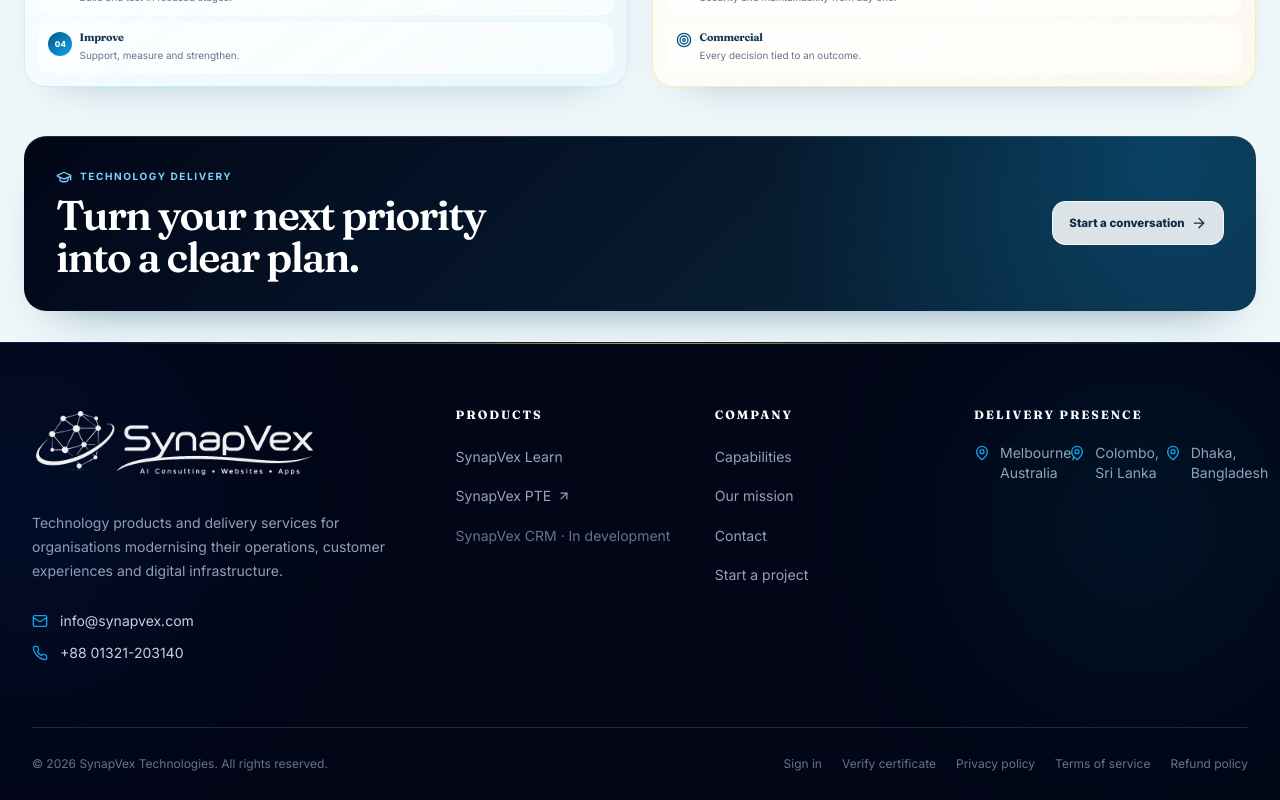
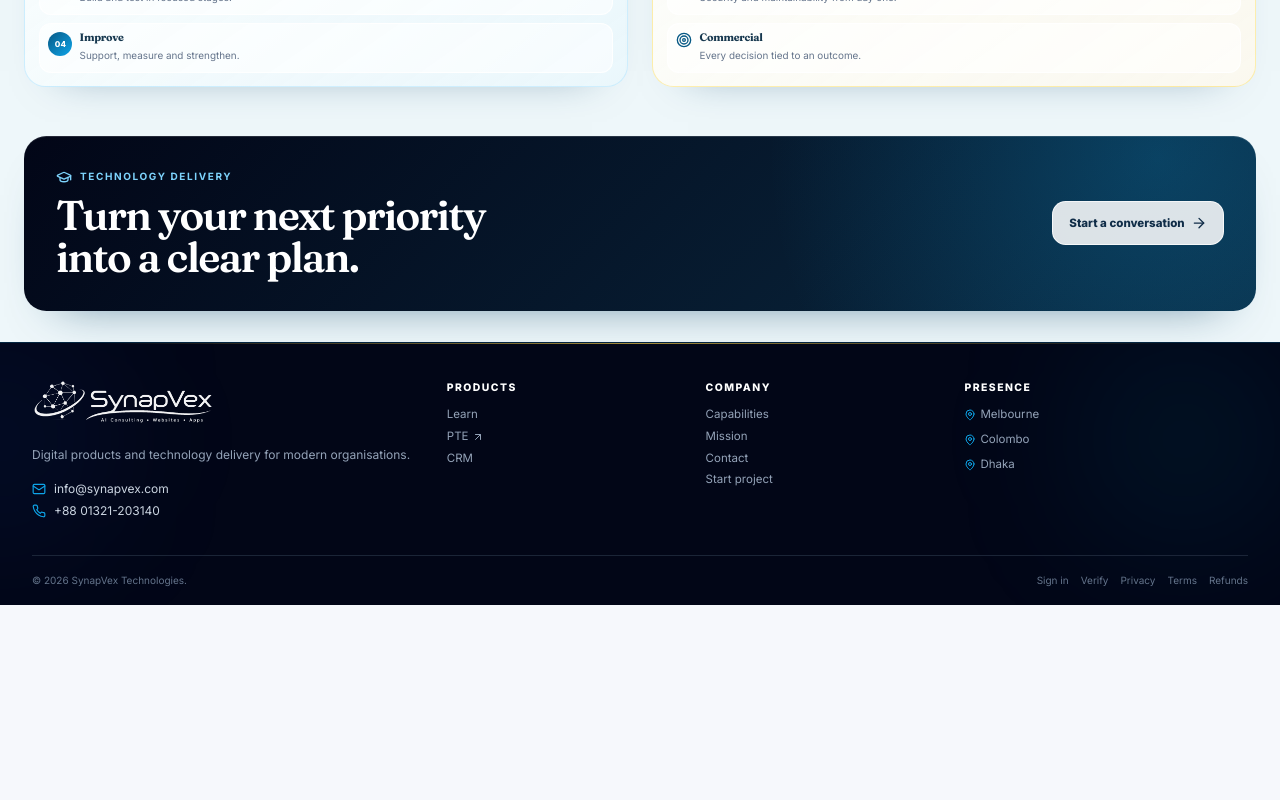
Before and after one commit to ArulananthamAnujan/Synapvex, a React (Vite) app: page / in a window 1280 px wide. Shown: the part 1144-1944 px from the top of the page. After the commit the page ends 1749 px from the top, so only its background shows below. Built offline with nearby package versions, Linux system fonts and the light colour scheme; no server answers; the database is empty.

Commit message:
style: reduce footer to compact utility footprint

```diff
--- a/src/components/layout/PublicFooter.tsx
+++ b/src/components/layout/PublicFooter.tsx
@@ -6,90 +6,93 @@ import { LOCATIONS } from '../../lib/locations';
 
 const COMPANY_LINKS = [
   { label: 'Capabilities', href: '/about' },
-  { label: 'Our mission', href: '/our-mission' },
+  { label: 'Mission', href: '/our-mission' },
   { label: 'Contact', href: '/contact' },
-  { label: 'Start a project', href: '/book-online' },
+  { label: 'Start project', href: '/book-online' },
 ];
 
 const SUPPORT_LINKS = [
   { label: 'Sign in', href: '/login' },
-  { label: 'Verify certificate', href: '/verify' },
-  { label: 'Privacy policy', href: '/privacy' },
-  { label: 'Terms of service', href: '/terms' },
-  { label: 'Refund policy', href: '/refund-policy' },
+  { label: 'Verify', href: '/verify' },
+  { label: 'Privacy', href: '/privacy' },
+  { label: 'Terms', href: '/terms' },
+  { label: 'Refunds', href: '/refund-policy' },
 ];
 
 export default function PublicFooter() {
   return (
-    <footer className="relative overflow-hidden border-t border-sky-400/20 bg-[#020617] text-slate-300">
-      <div className="pointer-events-none absolute inset-x-[8%] top-0 h-px bg-gradient-to-r from-transparent via-amber-300/70 to-transparent" />
-      <div className="pointer-events-none absolute -left-32 top-0 h-80 w-80 rounded-full bg-blue-600/10 blur-[100px]" />
-      <div className="pointer-events-none absolute right-0 top-10 h-72 w-72 rounded-full bg-cyan-500/10 blur-[100px]" />
-      <div className="mx-auto max-w-7xl px-4 sm:px-6 lg:px-8">
-        <div className="grid grid-cols-2 gap-x-6 gap-y-9 py-12 sm:gap-10 sm:py-16 lg:grid-cols-[1.4fr_0.8fr_0.8fr_1fr]">
-          <div className="col-span-2 max-w-md lg:col-span-1">
-            <Link to="/" className="inline-flex" aria-label="SynapVex home">
-              <MaximusLogo height={72} variant="light" brand="corporate" />
+    <footer className="compact-site-footer relative overflow-hidden border-t border-sky-400/20 bg-[#020617] text-slate-300">
+      <div className="pointer-events-none absolute inset-x-[8%] top-0 h-px bg-gradient-to-r from-transparent via-amber-300/65 to-transparent" />
+      <div className="pointer-events-none absolute -left-24 top-0 h-48 w-48 rounded-full bg-blue-600/10 blur-[80px]" />
+      <div className="pointer-events-none absolute right-0 top-0 h-48 w-48 rounded-full bg-cyan-500/10 blur-[80px]" />
+
+      <div className="relative mx-auto max-w-7xl px-4 sm:px-6 lg:px-8">
+        <div className="grid grid-cols-3 gap-x-4 gap-y-6 py-7 sm:gap-8 sm:py-9 lg:grid-cols-[1.35fr_.8fr_.8fr_1fr]">
+          <div className="col-span-3 grid grid-cols-[auto_1fr] items-center gap-x-4 lg:col-span-1 lg:block">
+            <Link to="/" className="row-span-2 inline-flex" aria-label="SynapVex home">
+              <MaximusLogo height={46} variant="light" brand="corporate" />
             </Link>
-            <p className="mt-6 text-sm leading-6 text-slate-400">
-              Technology products and delivery services for organisations modernising their operations, customer experiences and digital infrastructure.
+            <p className="hidden text-xs leading-5 text-slate-400 lg:mt-3 lg:block">
+              Digital products and technology delivery for modern organisations.
             </p>
-            <div className="mt-7 space-y-3">
-              <a href="mailto:info@synapvex.com" className="flex items-center gap-3 text-sm text-slate-300 transition-colors hover:text-white">
-                <Mail className="h-4 w-4 text-sky-400" /> info@synapvex.com
+            <div className="space-y-1.5 lg:mt-4">
+              <a href="mailto:info@synapvex.com" className="flex items-center gap-2 text-[10px] text-slate-300 transition-colors hover:text-white sm:text-xs">
+                <Mail className="h-3.5 w-3.5 text-sky-400" /> info@synapvex.com
               </a>
-              <a href="tel:+8801321203140" className="flex items-center gap-3 text-sm text-slate-300 transition-colors hover:text-white">
-                <Phone className="h-4 w-4 text-sky-400" /> +88 01321-203140
+              <a href="tel:+8801321203140" className="flex items-center gap-2 text-[10px] text-slate-300 transition-colors hover:text-white sm:text-xs">
+                <Phone className="h-3.5 w-3.5 text-sky-400" /> +88 01321-203140
               </a>
             </div>
           </div>
 
-          <div>
-            <h2 className="text-xs font-bold uppercase tracking-[0.16em] text-white">Products</h2>
-            <ul className="mt-5 space-y-3">
+          <div className="min-w-0">
+            <h2>Products</h2>
+            <ul>
               {PRODUCTS.map(product => (
                 <li key={product.key}>
                   {product.status === 'live' && product.href && product.external ? (
-                    <a href={product.href} target="_blank" rel="noopener noreferrer" className="inline-flex items-center gap-1.5 text-sm text-slate-400 transition-colors hover:text-white">
-                      {product.name} <ArrowUpRight className="h-3.5 w-3.5" />
+                    <a href={product.href} target="_blank" rel="noopener noreferrer">
+                      {product.name.replace('SynapVex ', '')} <ArrowUpRight className="h-3 w-3" />
                     </a>
                   ) : product.status === 'live' && product.href ? (
-                    <Link to={product.href} className="text-sm text-slate-400 transition-colors hover:text-white">{product.name}</Link>
+                    <Link to={product.href}>{product.name.replace('SynapVex ', '')}</Link>
                   ) : (
-                    <span className="text-sm text-slate-500">{product.name} · In development</span>
+                    <Link to={`/products#${product.key}`}>{product.name.replace('SynapVex ', '')}</Link>
                   )}
                 </li>
               ))}
             </ul>
           </div>
 
-          <div>
-            <h2 className="text-xs font-bold uppercase tracking-[0.16em] text-white">Company</h2>
-            <ul className="mt-5 space-y-3">
+          <div className="min-w-0">
+            <h2>Company</h2>
+            <ul>
               {COMPANY_LINKS.map(link => (
-                <li key={link.href}><Link to={link.href} className="text-sm text-slate-400 transition-colors hover:text-white">{link.label}</Link></li>
+                <li key={link.href}><Link to={link.href}>{link.label}</Link></li>
               ))}
             </ul>
           </div>
 
-          <div className="col-span-2 lg:col-span-1">
-            <h2 className="text-xs font-bold uppercase tracking-[0.16em] text-white">Delivery presence</h2>
-            <ul className="mt-5 grid grid-cols-3 gap-3">
+          <div className="min-w-0">
+            <h2>Presence</h2>
+            <ul>
               {LOCATIONS.map(location => (
-                <li key={location.key} className="min-w-0 text-[11px] text-slate-400 sm:flex sm:items-start sm:gap-2.5 sm:text-sm">
-                  <MapPin className="mb-1 h-4 w-4 shrink-0 text-sky-400 sm:mb-0 sm:mt-0.5" />
-                  <span>{location.city}, {location.country}</span>
+                <li key={location.key}>
+                  <span className="inline-flex items-start gap-1">
+                    <MapPin className="mt-0.5 h-3 w-3 shrink-0 text-sky-400" />
+                    <span>{location.city}</span>
+                  </span>
                 </li>
               ))}
             </ul>
           </div>
         </div>
 
-        <div className="flex flex-col gap-5 border-t border-slate-800 py-7 lg:flex-row lg:items-center lg:justify-between">
-          <p className="text-xs text-slate-500">&copy; {new Date().getFullYear()} SynapVex Technologies. All rights reserved.</p>
-          <nav className="flex flex-wrap gap-x-5 gap-y-2" aria-label="Legal and support">
+        <div className="flex flex-col gap-2 border-t border-slate-800/90 py-4 sm:flex-row sm:items-center sm:justify-between">
+          <p className="text-[9px] text-slate-500 sm:text-[10px]">&copy; {new Date().getFullYear()} SynapVex Technologies.</p>
+          <nav className="flex flex-wrap gap-x-3 gap-y-1" aria-label="Legal and support">
             {SUPPORT_LINKS.map(link => (
-              <Link key={link.href} to={link.href} className="text-xs text-slate-500 transition-colors hover:text-slate-300">{link.label}</Link>
+              <Link key={link.href} to={link.href} className="text-[9px] text-slate-500 transition-colors hover:text-slate-300 sm:text-[10px]">{link.label}</Link>
             ))}
           </nav>
         </div>
--- a/src/index.css
+++ b/src/index.css
@@ -677,3 +677,37 @@
   .compact-hero h1 { font-size:1.8rem; }
   .compact-kicker { font-size:.5rem; letter-spacing:.09em; }
 }
+
+
+/* Compact utility footer — deliberately limited to a small page footprint */
+.compact-site-footer h2 {
+  color:#fff;
+  font-family:inherit;
+  font-size:.58rem;
+  font-weight:800;
+  letter-spacing:.14em;
+  text-transform:uppercase;
+}
+.compact-site-footer ul {
+  margin-top:.65rem;
+  display:grid;
+  gap:.38rem;
+}
+.compact-site-footer li,
+.compact-site-footer li a {
+  min-width:0;
+  color:#94a3b8;
+  font-size:.62rem;
+  line-height:1.35;
+}
+.compact-site-footer li a {
+  display:inline-flex;
+  align-items:center;
+  gap:.2rem;
+  transition:color .2s ease;
+}
+.compact-site-footer li a:hover { color:#fff; }
+@media (min-width:640px) {
+  .compact-site-footer h2 { font-size:.65rem; }
+  .compact-site-footer li,.compact-site-footer li a { font-size:.72rem; }
+}
```
